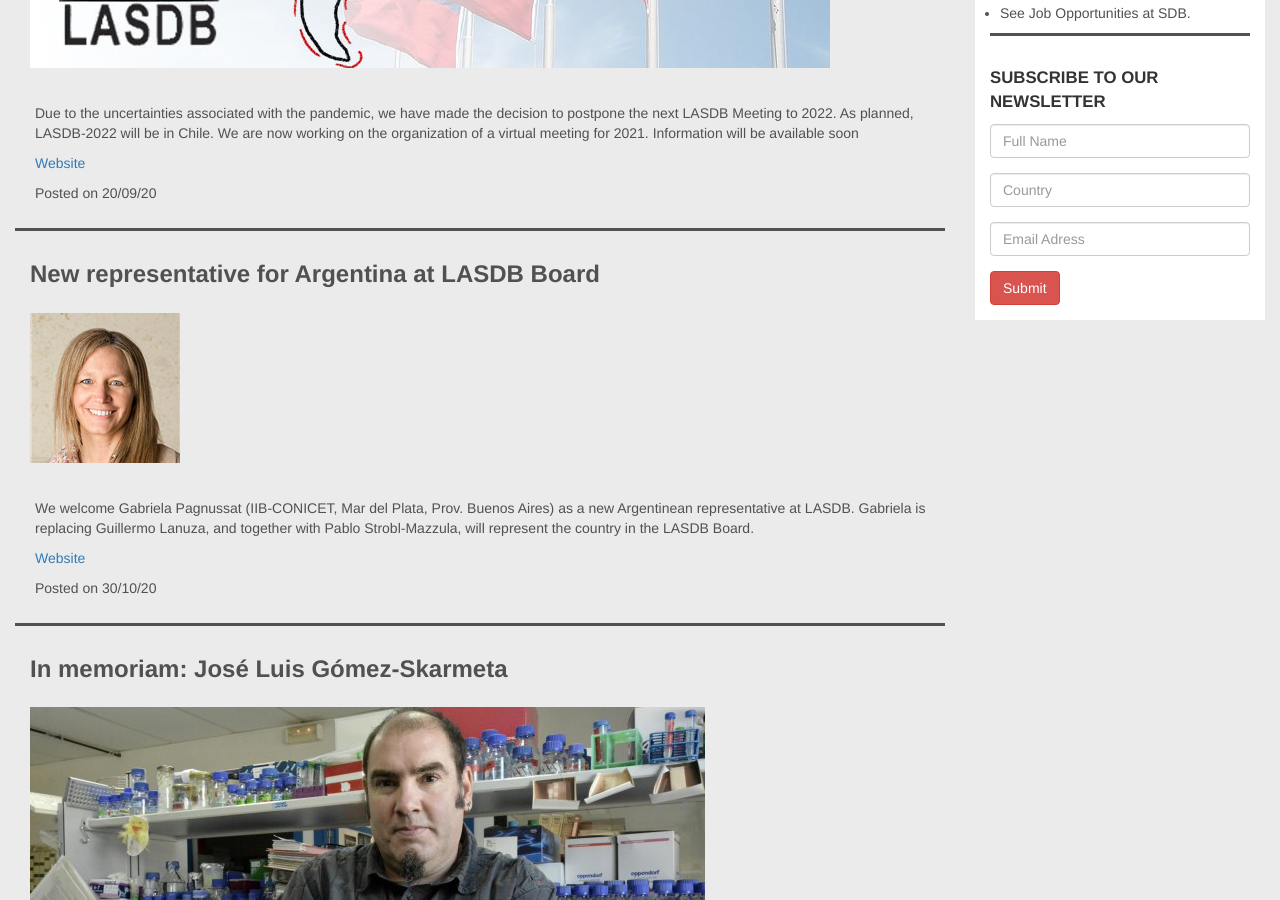
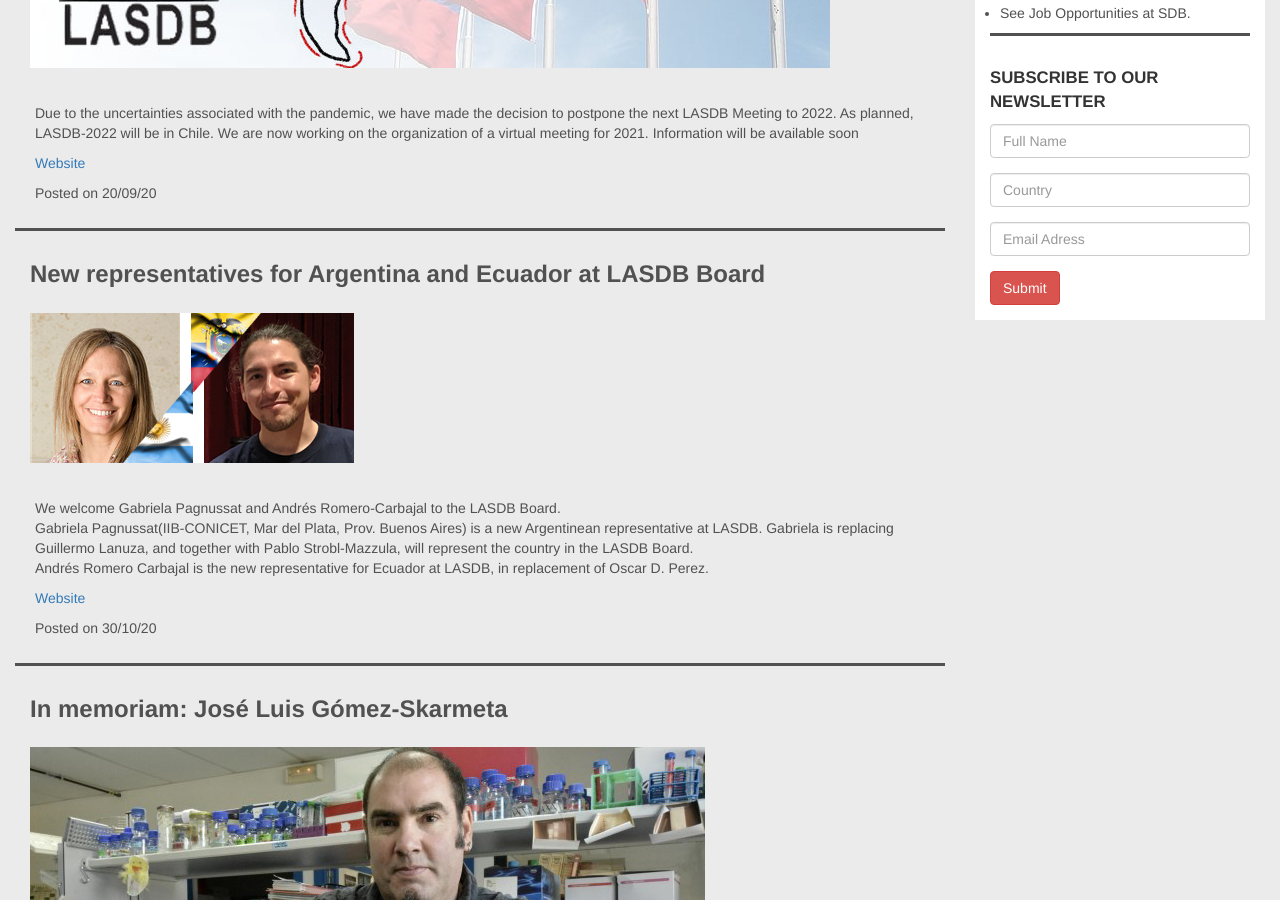
Before and after one commit to lasdb/lasdb.github.io, a Jekyll site: the page built from _posts/2000-01-01-news.markdown, in a window 1280 px wide and 900 px high, scrolled down 638 px. Built offline with Jekyll 4.4.1, drawn with Linux system fonts in a browser that asks for light colours; nearby versions of some CDN libraries.

Commit message:
Update 2000-01-01-news.markdown

```diff
--- a/_posts/2000-01-01-news.markdown
+++ b/_posts/2000-01-01-news.markdown
@@ -15,12 +15,14 @@
     imageBg: '../img/news/Chile2022a-bg.jpg'
     URL: ''
 
-  - title: 'New representative for Argentina at LASDB Board'
+  - title: 'New representatives for Argentina and Ecuador at LASDB Board'
     date: '30/10/20'
     subtitle: ''
-    body: 'We welcome Gabriela Pagnussat (IIB-CONICET, Mar del Plata, Prov. Buenos Aires) as a new Argentinean representative at LASDB. Gabriela is replacing Guillermo Lanuza, and together with Pablo Strobl-Mazzula, will represent the country in the LASDB Board.'
-    imageSm: '../img/news/Pagnussat-sm.jpg'
-    imageBg: '../img/news/Pagnussat-bg.jpg'
+    body: 'We welcome Gabriela Pagnussat and Andrés Romero-Carbajal to the LASDB Board.<br>
+    Gabriela Pagnussat(IIB-CONICET, Mar del Plata, Prov. Buenos Aires) is a new Argentinean representative at LASDB. Gabriela is replacing Guillermo Lanuza, and together with Pablo Strobl-Mazzula, will represent the country in the LASDB Board.<br>
+    Andrés Romero Carbajal is the new representative for Ecuador at LASDB, in replacement of Oscar D. Perez.'
+    imageSm: '../img/news/PagnussatRomero-sm.jpg'
+    imageBg: '../img/news/PagnussatRomero-bg.jpg'
     URL: 'http://lasdb-development.org/pages/board.html'
 
   - title: 'In memoriam: José Luis Gómez-Skarmeta'
```
